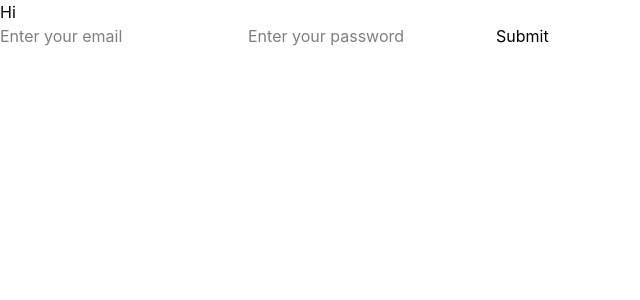
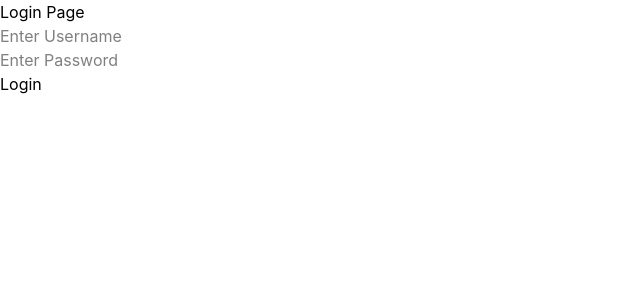
Before and after one commit to ramyadaisy/classwork, a React app: page / in a window 1280 px wide. Shown: the top 300 px of the page, without its empty margins (0-640 px from the left). Built offline with nearby package versions, Linux system fonts and the light colour scheme; the HTML template or start-up script is replaced by a standard one.

Commit message:
Updated project

```diff
--- a/src/pages/dashboard.jsx
+++ b/src/pages/dashboard.jsx
@@ -1,6 +1,17 @@
+import {useState} from "react";
+import { useLocation } from "react-router-dom";
+
 function Dashboard() {
+    const location = useLocation();
+    const[userData,setUserData] = useState("");
+    function displaydata(){
+        setUserData(location.state);
+        console.log(userData)
+    }
     return (
-        <div>Dashboards</div>
+        <>
+        <button onclick= {displaydata}>Button</button>
+        </>
     );
 }
 
--- a/src/pages/login.jsx
+++ b/src/pages/login.jsx
@@ -1,31 +1,34 @@
 import { useState } from "react";
+import { useNavigate } from "react-router-dom";
+function Login() {
+  const navigate = useNavigate
+  const [formData, setFormData] = useState({ username: "", password: "" });
 
+  function handleChange(e) {
+    setFormData({ ...formData, [e.target.name]: e.target.value });
+  }
 
-function Login() {
-    const[email, setEmail] = useState("")
-  const[pass, setPass] = useState("")
-  const handlesubmit = (event)=>{
-    event.preventDefault();
-    console.log(email, pass)
+  function handleSubmit(e) {
+    e.preventDefault();
+    alert("Login Successfully");
+    navigate("/dashboard",{
+      state:formData
+    })
+    console.log(formData);
   }
-    return (
-    <>
-      <div>Hi</div>
-      {/*}
-      <input type="email" required placeholder="Enter your email" value={email} onChange={(e)=>setEmail(e.target.value)}/>
-      <input type="password" required placeholder="Enter your password" value={pass} onChange={(e)=>{setPass(e.target.value)} }/>
-      <button type="submit" onClick={()=>console.log(email,pass)}>Submit</button>
-      <button type="submit" onClick={()=>print()}>Submit</button>
-      */}
 
-      <form onSubmit={handlesubmit}>
-        <input type="email" required placeholder="Enter your email" value={email} onChange={(e)=>setEmail(e.target.value)}/>
-        <input type="password" required placeholder="Enter your password" value={pass} onChange={(e)=>{setPass(e.target.value)} }/>
-        <button type="submit" >Submit</button>
+  return (
+    <div>
+      <h1>Login Page</h1>
+      <form onSubmit={handleSubmit}>
+        <input type="text" name="username" placeholder="Enter Username" value={formData.username} onChange={handleChange} required />
+        <br />
+        <input type="password" name="password" placeholder="Enter Password" value={formData.password} onChange={handleChange} required />
+        <br />
+        <button type="submit">Login</button>
       </form>
-    </>
-
-     );
+    </div>
+  );
 }
 
 export default Login;
```
